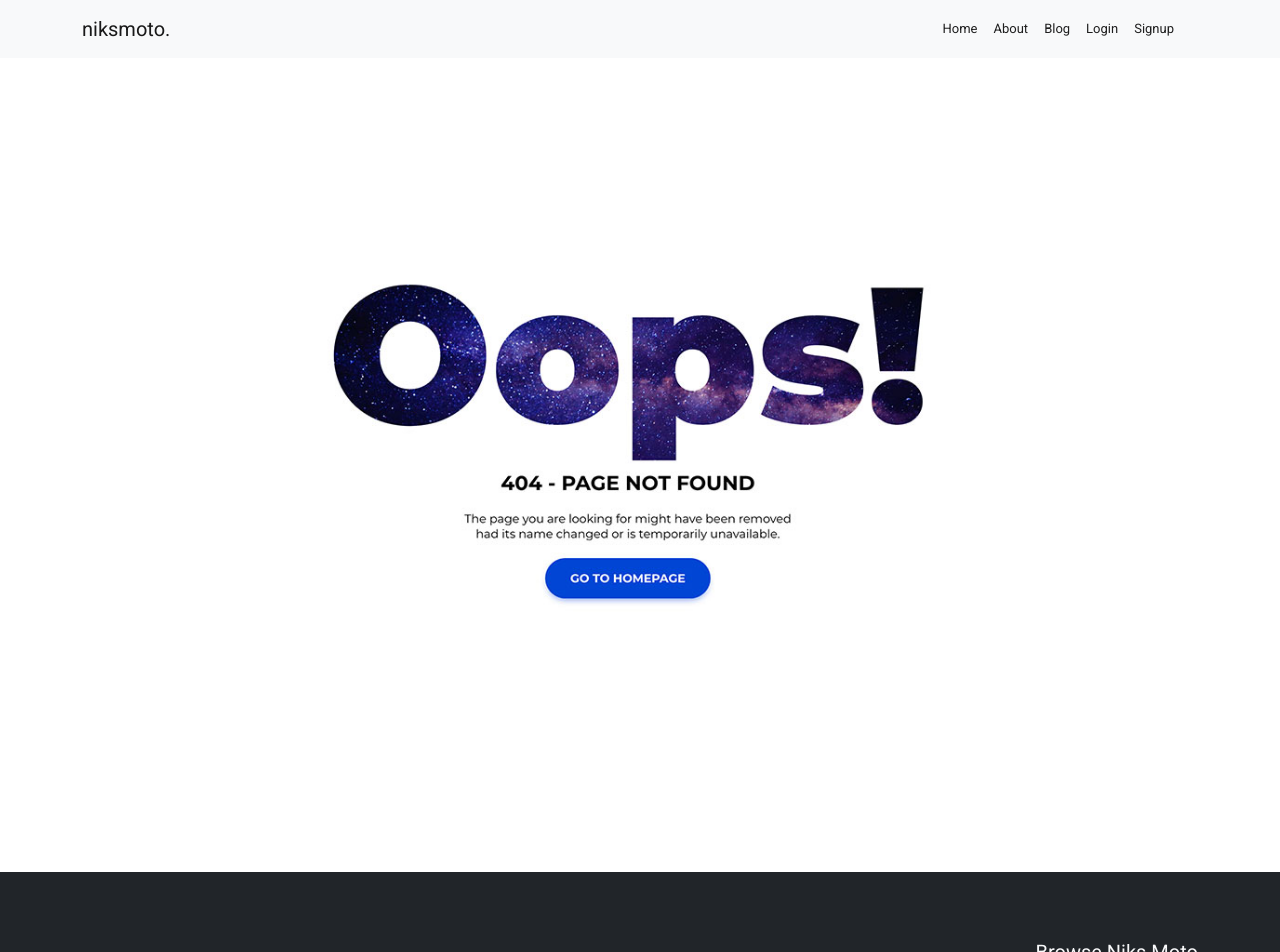
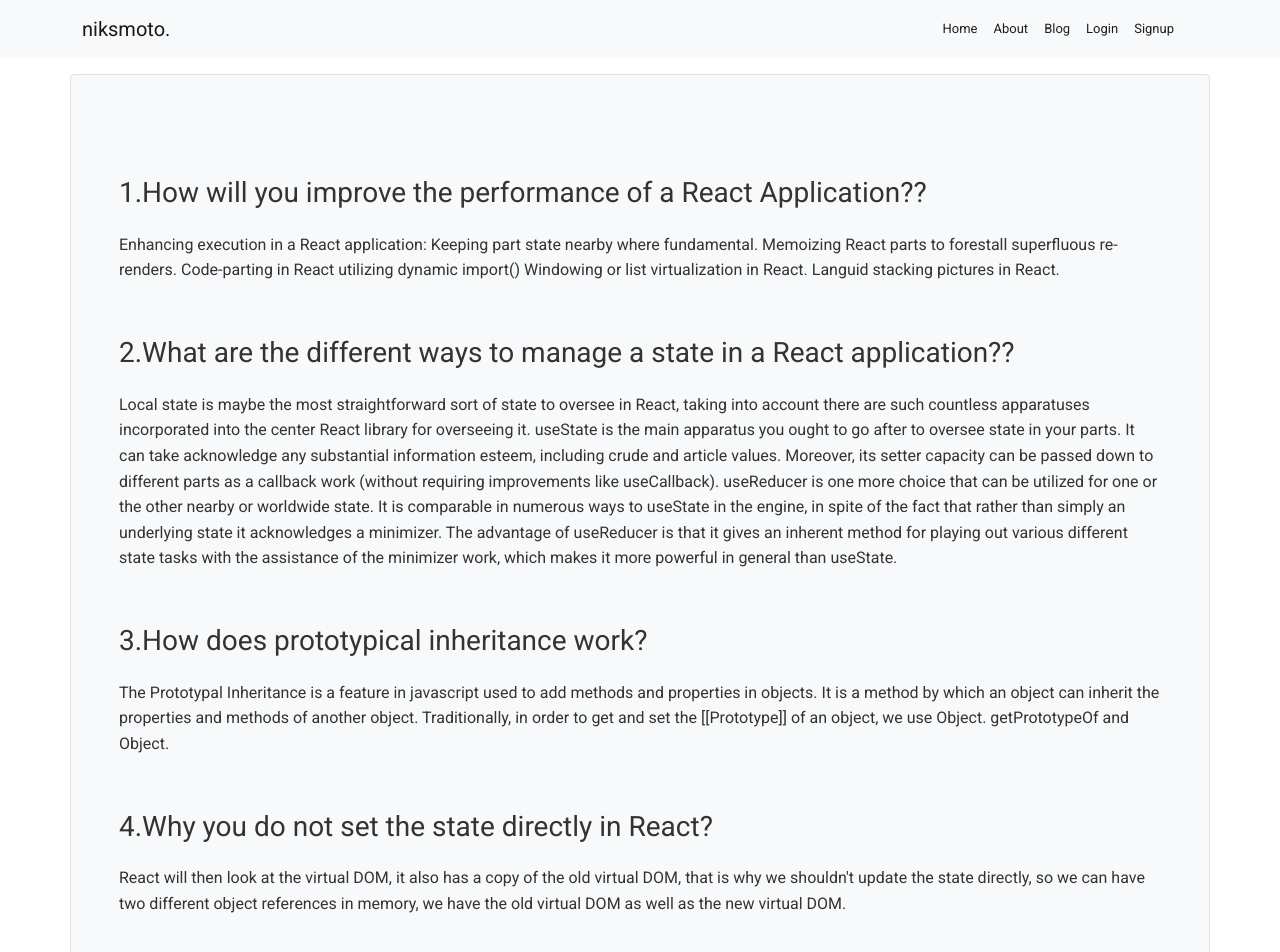
Before and after one commit to Anik-the-dev/niks-moto-cycle-part-website, a React (Create React App) app: page /blog in a window 1280 px wide. Shown: the top 952 px of the page. Built offline with nearby package versions, Linux system fonts and the light colour scheme; no server answers.

Commit message:
blog done

```diff
--- a/src/App.js
+++ b/src/App.js
@@ -20,6 +20,7 @@ import RequireAdmin from './pages/RequireAdmin';
 import AddProducts from './pages/DashBoard/AddProducts';
 import { ToastContainer} from 'react-toastify';
 import Purchase from './pages/Purchase';
+import MotoBlog from './pages/MotoBlog';
 
 function App() {
   return (
@@ -27,6 +28,7 @@ function App() {
       <PrimaryNav></PrimaryNav>
       <Routes>
         <Route path='/' element={<Home></Home>}></Route>
+        <Route path='/blog' element={<MotoBlog></MotoBlog>}></Route>
         <Route path='/login' element={<Login></Login>}></Route>
         <Route path='/signup' element={<Signup></Signup>}></Route>
         <Route path='*' element={<Notfound></Notfound>}></Route>
--- /dev/null
+++ b/src/pages/MotoBlog.js
@@ -0,0 +1,43 @@
+import React from 'react';
+import { Container } from 'react-bootstrap';
+
+const MotoBlog = () => {
+    return (
+        <Container className='border rounded p-5' style={{ backgroundColor: '#F8F9FA' }}>
+            <p className='fs-3 mt-5 mb-3'>1.How will you improve the performance of a React Application??</p>
+            <p className='mb-3'>Enhancing execution in a React application:
+                Keeping part state nearby where fundamental.
+                Memoizing React parts to forestall superfluous re-renders.
+                Code-parting in React utilizing dynamic import()
+                Windowing or list virtualization in React.
+                Languid stacking pictures in React.</p>
+
+
+            <p className='fs-3 mt-5 mb-3'>2.What are the different ways to manage a state in a React application??</p>
+            <p className='mb-3'>Local state is maybe the most straightforward sort of state to oversee in React, taking into account there are such countless apparatuses incorporated into the center React library for overseeing it.
+
+                useState is the main apparatus you ought to go after to oversee state in your parts.
+
+                It can take acknowledge any substantial information esteem, including crude and article values. Moreover, its setter capacity can be passed down to different parts as a callback work (without requiring improvements like useCallback).
+                useReducer is one more choice that can be utilized for one or the other nearby or worldwide state. It is comparable in numerous ways to useState in the engine, in spite of the fact that rather than simply an underlying state it acknowledges a minimizer.
+
+                The advantage of useReducer is that it gives an inherent method for playing out various different state tasks with the assistance of the minimizer work, which makes it more powerful in general than useState.</p>
+
+            <p className='fs-3 mt-5 mb-3'>3.How does prototypical inheritance work?</p>
+            <p className='mb-3'>The Prototypal Inheritance is a feature in javascript used to add methods and properties in objects. It is a method by which an object can inherit the properties and methods of another object. Traditionally, in order to get and set the [[Prototype]] of an object, we use Object. getPrototypeOf and Object.</p>
+
+
+            <p className='fs-3  mt-5 mb-3'>4.Why you do not set the state directly in React?</p>
+            <p className='mb-3'>React will then look at the virtual DOM, it also has a copy of the old virtual DOM, that is why we shouldn't update the state directly, so we can have two different object references in memory, we have the old virtual DOM as well as the new virtual DOM.</p>
+
+            <p className='fs-3  mt-5 mb-3'>5.What is a unit test? Why should write unit tests?</p>
+            <p className='mb-3'>Unit testing allows the programmer to refactor code at a later date, and make sure the module still works correctly (i.e. Regression testing). The procedure is to write test cases for all functions and methods so that whenever a change causes a fault, it can be quickly identified and fixed.</p>
+
+
+
+
+        </Container>
+    );
+};
+
+export default MotoBlog;
```
